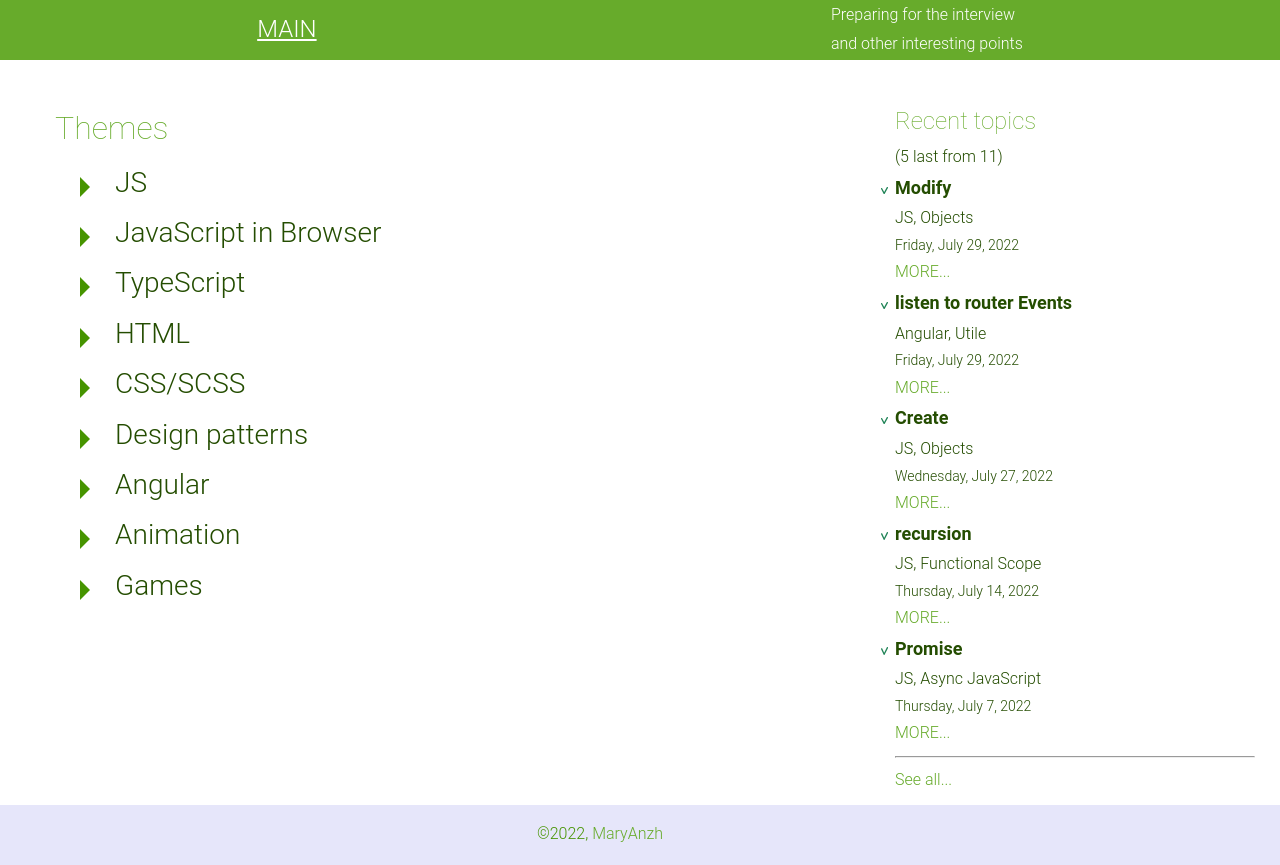
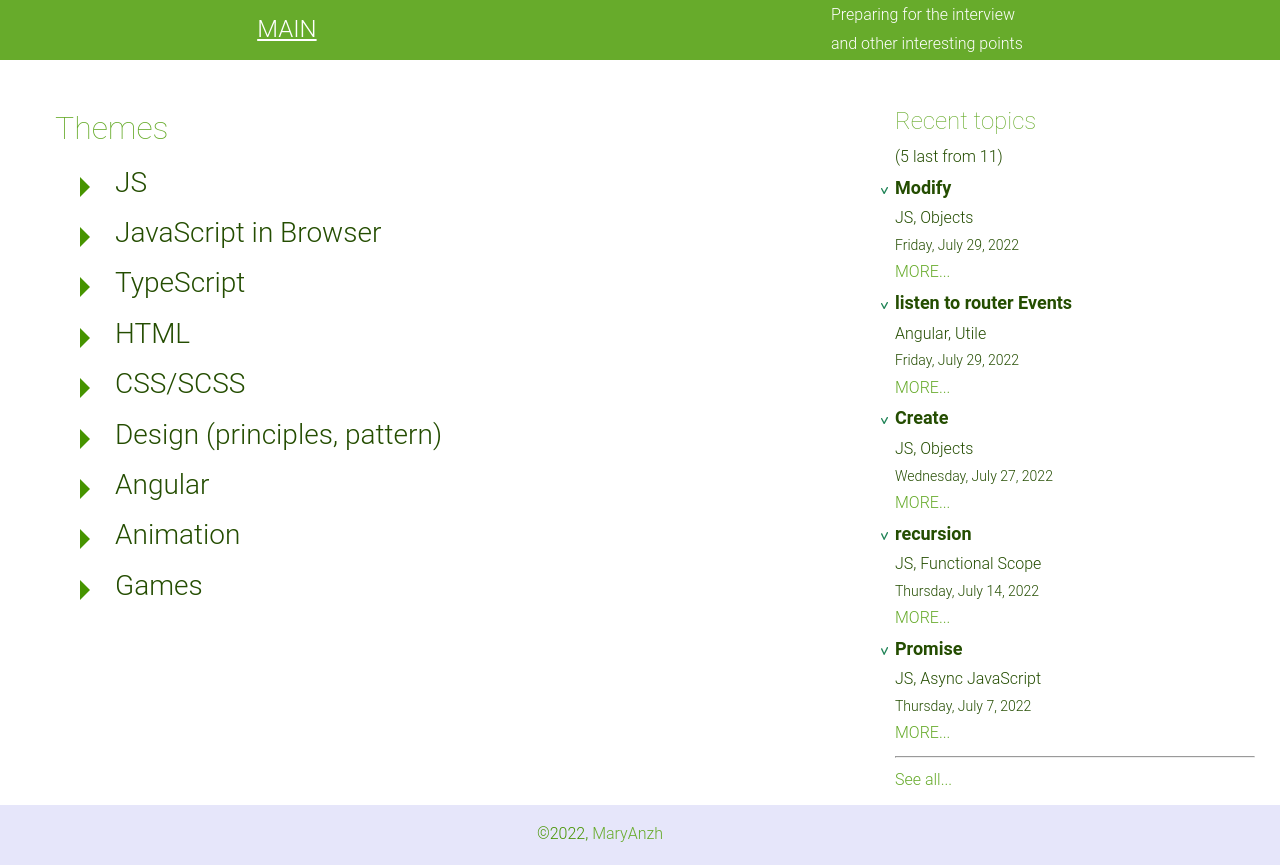
Before and after one commit to MaryAnzh/Preparing-for-the-interview, an Angular app: page /main in a window 1280 px wide. Built offline with nearby package versions, Linux system fonts and the light colour scheme.

Commit message:
refactor: themes list

```diff
--- a/src/app/angular/pages/custom-pipe/custom-pipe.component.ts
+++ b/src/app/angular/pages/custom-pipe/custom-pipe.component.ts
@@ -8,7 +8,7 @@ import { Itheme } from 'src/app/core/modal/themes.modal';
   styleUrls: ['./custom-pipe.component.scss']
 })
 
-export class CustomPipeComponent implements OnInit {
+export class CustomPipeComponent {
 
   public sampleThemeLists: Itheme[] = [
     {
--- a/src/app/core/data/themes.ts
+++ b/src/app/core/data/themes.ts
@@ -842,40 +842,44 @@ export const themeLists: Itheme[] = [
     ]
   },
 
-  //Design patterns
+  //Design principles
   {
-    name: 'Design patterns',
+    name: 'Design (principles, pattern)',
     isSubThemeShow: false,
     subTheme: [
-      //design patterns
+      //Design patterns principles
       {
-        name: 'design patterns',
+        name: 'Design principles',
         description: [
-          //design patterns
-          {
-            name: 'design patterns',
-            progress: false,
-            date: null,
-            url: '',
-          },
-          //KISS, DRY, YAGNI
           {
             name: 'KISS, DRY, YAGNI',
             progress: false,
             date: null,
-            url: '',
+            url: ''
           },
-          //behind SOLID principles
           {
             name: 'behind SOLID principles',
             progress: false,
             date: null,
-            url: '',
-          },
+            url: ''
+          }
         ],
         progress: false,
       },
-    ]
+      //Design Pattern
+      {
+        name: 'Design Pattern',
+        description: [
+          {
+            name: 'Fluent API',
+            progress: false,
+            date: null,
+            url: ''
+          }
+        ],
+        progress: false,
+      },
+    ],
   },
 
   //Angular
--- a/src/app/css-themes/css-themes.component.ts
+++ b/src/app/css-themes/css-themes.component.ts
@@ -5,7 +5,7 @@ import { Component, OnInit } from '@angular/core';
   templateUrl: './css-themes.component.html',
   styleUrls: ['./css-themes.component.scss']
 })
-export class CssThemesComponent implements OnInit {
+export class CssThemesComponent {
 
   constructor() { }
 
--- a/src/app/css-themes/pages/css-scroll/css-scroll.component.ts
+++ b/src/app/css-themes/pages/css-scroll/css-scroll.component.ts
@@ -6,7 +6,7 @@ import { Component, OnInit } from '@angular/core';
   styleUrls: ['./css-scroll.component.scss']
 })
 
-export class CssScrollComponent implements OnInit {
+export class CssScrollComponent {
 
   constructor() { }
 
```
